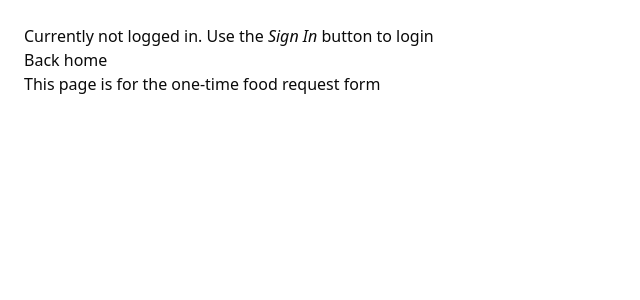
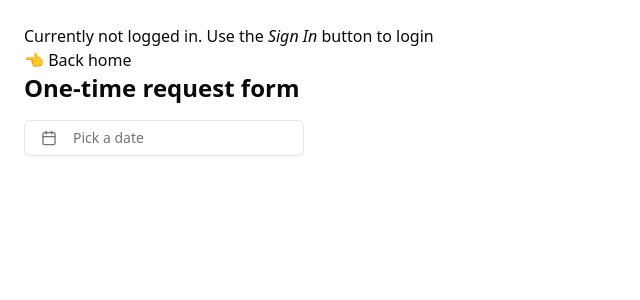
Before and after one commit to vnguyenmines/gammalp-ksgg, a Next.js app: page /onetime in a window 1280 px wide. Shown: the top 300 px of the page, without its empty margins (0-640 px from the left). Built offline with nearby package versions, Linux system fonts and the light colour scheme; no server answers.

Commit message:
Added shadcn date picker

```diff
--- /dev/null
+++ b/components/ui/button.tsx
@@ -0,0 +1,57 @@
+import * as React from "react"
+import { Slot } from "@radix-ui/react-slot"
+import { cva, type VariantProps } from "class-variance-authority"
+
+import { cn } from "@/lib/utils"
+
+const buttonVariants = cva(
+  "inline-flex items-center justify-center gap-2 whitespace-nowrap rounded-md text-sm font-medium transition-colors focus-visible:outline-none focus-visible:ring-1 focus-visible:ring-ring disabled:pointer-events-none disabled:opacity-50 [&_svg]:pointer-events-none [&_svg]:size-4 [&_svg]:shrink-0",
+  {
+    variants: {
+      variant: {
+        default:
+          "bg-primary text-primary-foreground shadow hover:bg-primary/90",
+        destructive:
+          "bg-destructive text-destructive-foreground shadow-sm hover:bg-destructive/90",
+        outline:
+          "border border-input bg-background shadow-sm hover:bg-accent hover:text-accent-foreground",
+        secondary:
+          "bg-secondary text-secondary-foreground shadow-sm hover:bg-secondary/80",
+        ghost: "hover:bg-accent hover:text-accent-foreground",
+        link: "text-primary underline-offset-4 hover:underline",
+      },
+      size: {
+        default: "h-9 px-4 py-2",
+        sm: "h-8 rounded-md px-3 text-xs",
+        lg: "h-10 rounded-md px-8",
+        icon: "h-9 w-9",
+      },
+    },
+    defaultVariants: {
+      variant: "default",
+      size: "default",
+    },
+  }
+)
+
+export interface ButtonProps
+  extends React.ButtonHTMLAttributes<HTMLButtonElement>,
+    VariantProps<typeof buttonVariants> {
+  asChild?: boolean
+}
+
+const Button = React.forwardRef<HTMLButtonElement, ButtonProps>(
+  ({ className, variant, size, asChild = false, ...props }, ref) => {
+    const Comp = asChild ? Slot : "button"
+    return (
+      <Comp
+        className={cn(buttonVariants({ variant, size, className }))}
+        ref={ref}
+        {...props}
+      />
+    )
+  }
+)
+Button.displayName = "Button"
+
+export { Button, buttonVariants }
--- /dev/null
+++ b/components/ui/calendar.tsx
@@ -0,0 +1,76 @@
+"use client"
+
+import * as React from "react"
+import { ChevronLeft, ChevronRight } from "lucide-react"
+import { DayPicker } from "react-day-picker"
+
+import { cn } from "@/lib/utils"
+import { buttonVariants } from "@/components/ui/button"
+
+export type CalendarProps = React.ComponentProps<typeof DayPicker>
+
+function Calendar({
+  className,
+  classNames,
+  showOutsideDays = true,
+  ...props
+}: CalendarProps) {
+  return (
+    <DayPicker
+      showOutsideDays={showOutsideDays}
+      className={cn("p-3", className)}
+      classNames={{
+        months: "flex flex-col sm:flex-row space-y-4 sm:space-x-4 sm:space-y-0",
+        month: "space-y-4",
+        caption: "flex justify-center pt-1 relative items-center",
+        caption_label: "text-sm font-medium",
+        nav: "space-x-1 flex items-center",
+        nav_button: cn(
+          buttonVariants({ variant: "outline" }),
+          "h-7 w-7 bg-transparent p-0 opacity-50 hover:opacity-100"
+        ),
+        nav_button_previous: "absolute left-1",
+        nav_button_next: "absolute right-1",
+        table: "w-full border-collapse space-y-1",
+        head_row: "flex",
+        head_cell:
+          "text-muted-foreground rounded-md w-8 font-normal text-[0.8rem]",
+        row: "flex w-full mt-2",
+        cell: cn(
+          "relative p-0 text-center text-sm focus-within:relative focus-within:z-20 [&:has([aria-selected])]:bg-accent [&:has([aria-selected].day-outside)]:bg-accent/50 [&:has([aria-selected].day-range-end)]:rounded-r-md",
+          props.mode === "range"
+            ? "[&:has(>.day-range-end)]:rounded-r-md [&:has(>.day-range-start)]:rounded-l-md first:[&:has([aria-selected])]:rounded-l-md last:[&:has([aria-selected])]:rounded-r-md"
+            : "[&:has([aria-selected])]:rounded-md"
+        ),
+        day: cn(
+          buttonVariants({ variant: "ghost" }),
+          "h-8 w-8 p-0 font-normal aria-selected:opacity-100"
+        ),
+        day_range_start: "day-range-start",
+        day_range_end: "day-range-end",
+        day_selected:
+          "bg-primary text-primary-foreground hover:bg-primary hover:text-primary-foreground focus:bg-primary focus:text-primary-foreground",
+        day_today: "bg-accent text-accent-foreground",
+        day_outside:
+          "day-outside text-muted-foreground aria-selected:bg-accent/50 aria-selected:text-muted-foreground",
+        day_disabled: "text-muted-foreground opacity-50",
+        day_range_middle:
+          "aria-selected:bg-accent aria-selected:text-accent-foreground",
+        day_hidden: "invisible",
+        ...classNames,
+      }}
+      components={{
+        IconLeft: ({ className, ...props }) => (
+          <ChevronLeft className={cn("h-4 w-4", className)} {...props} />
+        ),
+        IconRight: ({ className, ...props }) => (
+          <ChevronRight className={cn("h-4 w-4", className)} {...props} />
+        ),
+      }}
+      {...props}
+    />
+  )
+}
+Calendar.displayName = "Calendar"
+
+export { Calendar }
--- /dev/null
+++ b/components/ui/popover.tsx
@@ -0,0 +1,33 @@
+"use client"
+
+import * as React from "react"
+import * as PopoverPrimitive from "@radix-ui/react-popover"
+
+import { cn } from "@/lib/utils"
+
+const Popover = PopoverPrimitive.Root
+
+const PopoverTrigger = PopoverPrimitive.Trigger
+
+const PopoverAnchor = PopoverPrimitive.Anchor
+
+const PopoverContent = React.forwardRef<
+  React.ElementRef<typeof PopoverPrimitive.Content>,
+  React.ComponentPropsWithoutRef<typeof PopoverPrimitive.Content>
+>(({ className, align = "center", sideOffset = 4, ...props }, ref) => (
+  <PopoverPrimitive.Portal>
+    <PopoverPrimitive.Content
+      ref={ref}
+      align={align}
+      sideOffset={sideOffset}
+      className={cn(
+        "z-50 w-72 rounded-md border bg-popover p-4 text-popover-foreground shadow-md outline-none data-[state=open]:animate-in data-[state=closed]:animate-out data-[state=closed]:fade-out-0 data-[state=open]:fade-in-0 data-[state=closed]:zoom-out-95 data-[state=open]:zoom-in-95 data-[side=bottom]:slide-in-from-top-2 data-[side=left]:slide-in-from-right-2 data-[side=right]:slide-in-from-left-2 data-[side=top]:slide-in-from-bottom-2",
+        className
+      )}
+      {...props}
+    />
+  </PopoverPrimitive.Portal>
+))
+PopoverContent.displayName = PopoverPrimitive.Content.displayName
+
+export { Popover, PopoverTrigger, PopoverContent, PopoverAnchor }
--- a/package.json
+++ b/package.json
@@ -10,15 +10,18 @@
   },
   "dependencies": {
     "@prisma/client": "^6.1.0",
+    "@radix-ui/react-popover": "^1.1.4",
     "@radix-ui/react-slot": "^1.1.1",
     "@tanstack/react-query": "^5.62.15",
     "axios": "^1.7.9",
     "class-variance-authority": "^0.7.1",
     "clsx": "^2.1.1",
+    "date-fns": "^3.6.0",
     "lucide-react": "^0.469.0",
     "next": "15.1.3",
     "next-auth": "^5.0.0-beta.25",
     "react": "^19.0.0",
+    "react-day-picker": "^8.10.1",
     "react-dom": "^19.0.0",
     "react-hook-form": "^7.54.2",
     "react-hot-toast": "^2.5.1",
--- a/src/app/globals.css
+++ b/src/app/globals.css
@@ -73,3 +73,43 @@
     @apply bg-background text-foreground;
     }
 }
+
+.react-datepicker {
+  @apply bg-background border-border;
+}
+
+.react-datepicker__header {
+  @apply bg-muted border-border;
+}
+
+.react-datepicker__day {
+  @apply hover:bg-primary hover:text-primary-foreground rounded-full transition-colors;
+}
+
+.react-datepicker__day--selected {
+  @apply bg-primary text-primary-foreground rounded-full;
+}
+
+.react-datepicker__day--today {
+  @apply font-bold;
+}
+
+.react-datepicker__day--outside-month {
+  @apply text-muted-foreground;
+}
+
+.react-datepicker__day-name {
+  @apply text-muted-foreground;
+}
+
+.react-datepicker__current-month {
+  @apply text-foreground font-semibold;
+}
+
+.react-datepicker__navigation {
+  @apply top-2;
+}
+
+.react-datepicker__navigation--previous {
+  @apply left-2;
+}
--- a/src/app/onetime/page.tsx
+++ b/src/app/onetime/page.tsx
@@ -1,12 +1,43 @@
 // One time food request form page
-
+"use client"
+import { cn } from "@/lib/utils";
 import Link from "next/link";
+import { useState } from "react";
+import { Calendar as CalendarIcon } from "lucide-react";
+import { format } from "date-fns"
+import { Popover, PopoverContent, PopoverTrigger } from "@/components/ui/popover";
+import { Button } from "@/components/ui/button";
+import { Calendar } from "@/components/ui/calendar";
 
 export default function Page() {
+    const [date, setDate] = useState<Date>();
+
     return (
         <>
-            <Link href={"/"}>Back home</Link>
-            <div>This page is for the one-time food request form</div>
+            <Link href={"/"}>👈 Back home</Link>
+            <h1>One-time request form</h1>
+            <Popover>
+                <PopoverTrigger asChild>
+                    <Button
+                        variant={"outline"}
+                        className={cn(
+                            "w-[280px] justify-start text-left font-normal",
+                            !date && "text-muted-foreground",
+                        )}
+                    >
+                        <CalendarIcon className="mr-2 h-4 w-4" />
+                        {date ? format(date, "PPP") : <span>Pick a date</span>}
+                    </Button>
+                </PopoverTrigger>
+                <PopoverContent className="w-auto p-0">
+                    <Calendar
+                        mode="single"
+                        selected={date}
+                        onSelect={setDate}
+                        initialFocus
+                    />
+                </PopoverContent>
+            </Popover>
         </>
     );
 }
--- a/tailwind.config.ts
+++ b/tailwind.config.ts
@@ -6,6 +6,7 @@
     "./src/pages/**/*.{js,ts,jsx,tsx,mdx}",
     "./src/components/**/*.{js,ts,jsx,tsx,mdx}",
     "./src/app/**/*.{js,ts,jsx,tsx,mdx}",
+	"./components/**/*.{ts,tsx}",
   ],
   theme: {
   	extend: {
```
Also changed, not shown: 1 other file (tests, documents, lock files or other folders).
